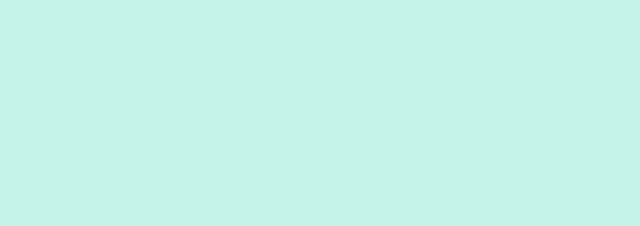
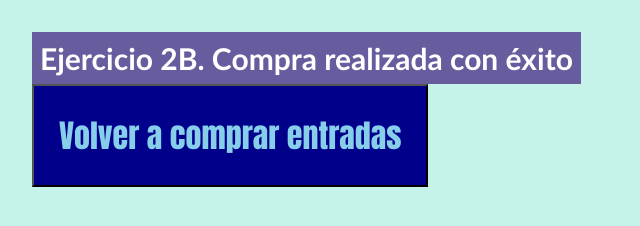
Before and after one commit to Sigolletes/DAM_ejerEntradas, a plain HTML site: page confirmation.html in a window 1280 px wide. Shown: the whole page, without its empty margins (0-640 px from the left). Drawn offline with Linux system fonts and the light colour scheme.

Commit message:
Finish exercise

```diff
--- a/confirmation.html
+++ b/confirmation.html
@@ -10,7 +10,8 @@
 
   	<body>
 
-
+		<div id="title">Ejercicio 2B. Compra realizada con éxito</div>
+		<a href="/index.html"><button type="button" id="botVolver">Volver a comprar entradas</button></a>
 
     </body>
 </html>
--- a/style.css
+++ b/style.css
@@ -33,6 +33,10 @@ body {
     gap: 2vmin;
 }
 
+input:not([type=text]):hover, button:hover, select:hover {
+    cursor: pointer;
+}
+
 /* ···················· CÓDIGO DE LOS EJERCICIOS ························· */
 
 #formulario legend {
@@ -48,13 +52,26 @@ body {
     border-radius: 5px;
 }
 
-#botPagar {
+#botPagar, #botVolver {
     padding: 25px;
     background-color: darkblue;
     color: skyblue;
     font-size: 2em;
 }
 
+#botVolver {
+    font-family: Impact, sans-serif;
+    font-weight: bold;
+}
+
+#title {
+    color: white;
+    background-color: rgb(103, 93, 158);
+    padding: 8px;
+    font-size: 30px;
+    font-weight: bold;
+    width: max-content;
+}
 
 /* ··················· FIN CÓDIGO DE LOS EJERCICIOS ······················ */
 
```
Also changed, not shown: index.html (+1 -1 lines).
